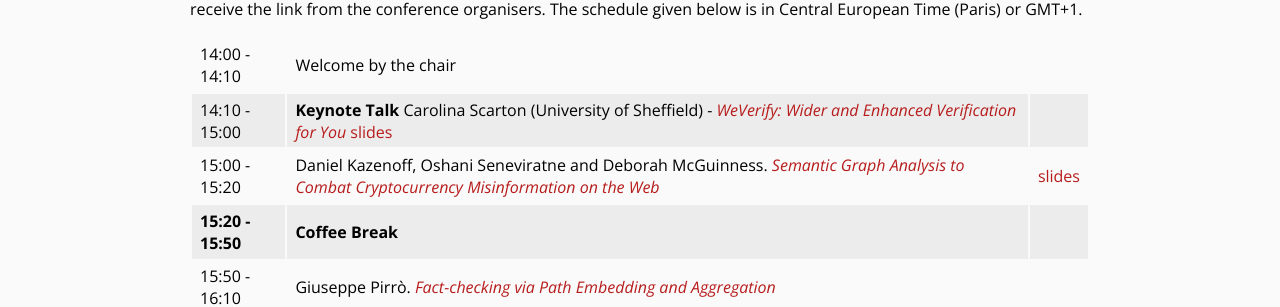
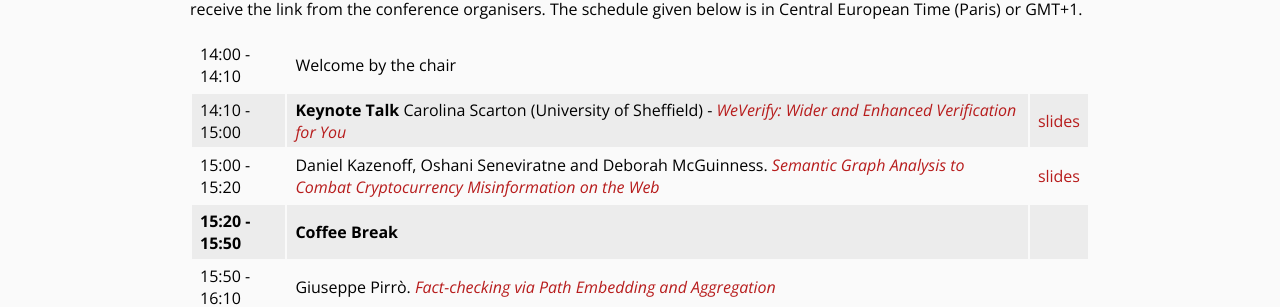
Before and after one commit to D2KLab/semiform2020, a Jekyll site: the page built from docs/program.md, in a window 1280 px wide. Shown: the part 520-827 px from the top of the page. Built offline with Jekyll 4.4.1, drawn with Linux system fonts in a browser that asks for light colours.

```diff
--- a/docs/program.md
+++ b/docs/program.md
@@ -11,8 +11,8 @@ navigation_weight: 4
 The SEMIFORM workshop will take place on **Monday 2nd November, 2020** on **Zoom**. The registered participants will receive the link from the conference organisers. The schedule given below is in Central European Time (Paris) or GMT+1.
 
 | 14:00 - 14:10	| Welcome by the chair |
-| 14:10 - 15:00	| **Keynote Talk** Carolina Scarton (University of Sheffield) - *WeVerify: Wider and Enhanced Verification for You* [slides](slides/Carol Scarton-Keynote-WeVerify.pdf)|
-| 15:00 - 15:20	| Daniel Kazenoff, Oshani Seneviratne and Deborah McGuinness. *[Semantic Graph Analysis to Combat Cryptocurrency Misinformation on the Web](https://drive.google.com/file/d/1q6i1wxqHLpdNMWX1XzibVquvDpc6XubR/view?usp=sharing)* | [slides](https://rpi.app.box.com/v/SEMIFORM2020-IBPA)
+| 14:10 - 15:00	| **Keynote Talk** Carolina Scarton (University of Sheffield) - *WeVerify: Wider and Enhanced Verification for You* | [slides](slides/Carol Scarton-Keynote-WeVerify.pdf)|
+| 15:00 - 15:20	| Daniel Kazenoff, Oshani Seneviratne and Deborah McGuinness. *[Semantic Graph Analysis to Combat Cryptocurrency Misinformation on the Web](https://drive.google.com/file/d/1q6i1wxqHLpdNMWX1XzibVquvDpc6XubR/view?usp=sharing)* | [slides](https://rpi.app.box.com/v/SEMIFORM2020-IBPA)|
 | **15:20 - 15:50**	| **Coffee Break** |
 | 15:50 - 16:10	| Giuseppe Pirrò. *[Fact-checking via Path Embedding and Aggregation](https://drive.google.com/file/d/1LHPOeYUsU4aV2qcFQ1NaylIQQ1boBIVf/view?usp=sharing)* |
 | 16:10 - 16:30	| Ronald Denaux and Jose Manuel Gomez-Perez. *[Towards Crowdsourcing Tasks for Accurate Misinformation Detection](https://drive.google.com/file/d/17CV3sO3w7I4kyNm7S2Fr54Flrepl7nhU/view?usp=sharing)* |
```
Also changed, not shown: 1 other file.
